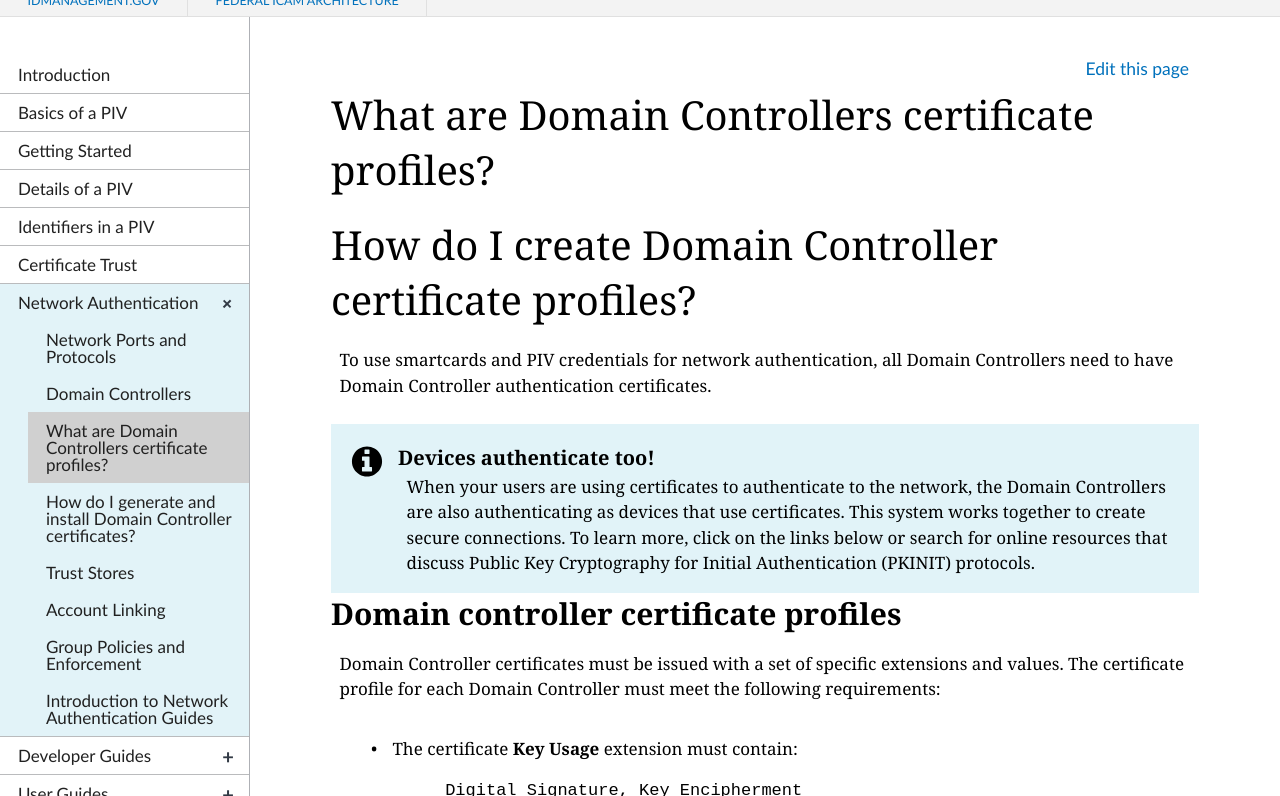
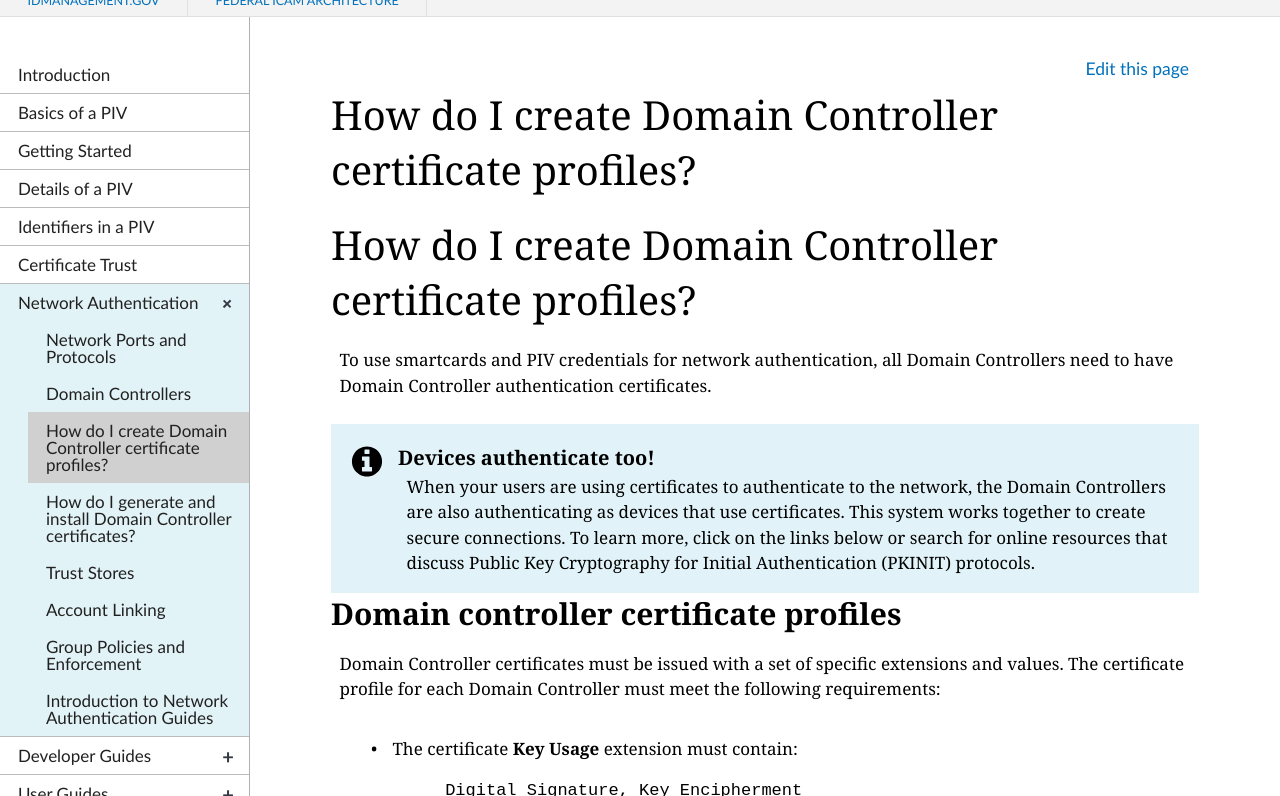
Before and after one commit to GSA/piv-guides, a Jekyll site: the page built from _networkconfig/2a_domaincontrollers.md, in a window 1280 px wide and 900 px high, cut to the strip 104-900 px from the top of the window. Built offline with Jekyll 4.4.1, drawn with Linux system fonts in a browser that asks for light colours; nearby versions of some CDN libraries.

Commit message:
Update 2a_domaincontrollers.md

```diff
--- a/_networkconfig/2a_domaincontrollers.md
+++ b/_networkconfig/2a_domaincontrollers.md
@@ -1,6 +1,6 @@
 ---
 layout: default
-title: What are Domain Controllers certificate profiles?
+title: How do I create Domain Controller certificate profiles?
 collection: networkconfig
 permalink: networkconfig/2a_domaincontrollers/
 ---
```
